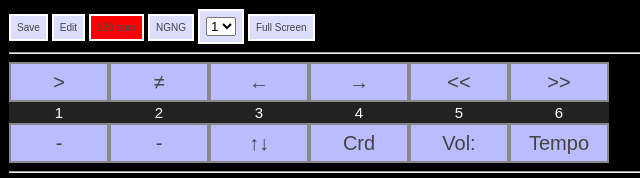
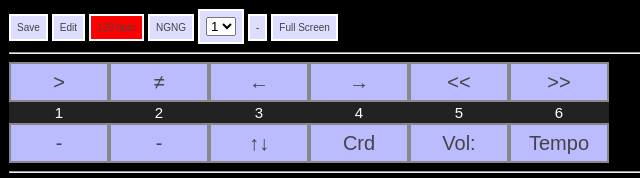
Before and after one commit to GregGirardin/Sampler, a website: page samplePlayer.html in a window 1280 px wide. Shown: the top 178 px of the page, 0-640 px from the left. Drawn offline with Linux system fonts and the light colour scheme; no server answers.

Commit message:
Volume meter

```diff
--- a/samplePlayer.html
+++ b/samplePlayer.html
@@ -20,6 +20,7 @@
   <button class='css_menuButton' id='tempoButton'       onclick='tapTempo();'>Tempo</button>
   <button class='css_menuButton' id='configName'        onclick='setSampleConfigName();'></button>
   <button class='css_menuButton' id='configDropdown'    onchange='selectConfig();'></button>
+  <button class='css_menuButton' id='volumeLevel'></button>
   <button class='css_menuButton'                        onclick='fullScreen();'>Full Screen</button>
 
   <hr>
--- a/samplePlayer.js
+++ b/samplePlayer.js
@@ -156,6 +156,13 @@ function flashTempo()
 
   globals.clearTempoTimer = setTimeout( clearTempoFlash, 100 );
   globals.flashTempoTimer = setTimeout( flashTempo, globals.currentTempo );
+
+  var volDB = Math.trunc( globals.meterBlock.getValue()[ 0 ] );
+  var tempHtml = "-";
+  if( volDB > -50 )
+    tempHtml = volDB + "dB";
+
+  document.getElementById( 'volumeLevel' ).innerHTML = tempHtml;
 }
 
 function clearTempoFlash()
--- a/spWebAudio.js
+++ b/spWebAudio.js
@@ -78,8 +78,10 @@ function initWebAudio()
   globals.filterBlock.wet.value = 0;
   globals.filterBlock.connect( globals.distortionBlock );
 
+	globals.meterBlock = new Tone.Meter({ channels: 2, });
   globals.masterLevelBlock = new Tone.Gain( 0 );
   globals.masterLevelBlock.connect( globals.filterBlock );
+  globals.masterLevelBlock.connect( globals.meterBlock );
 
   createSynths();
 }
```
